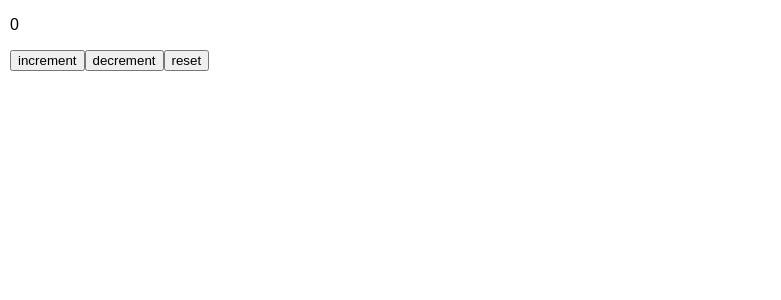
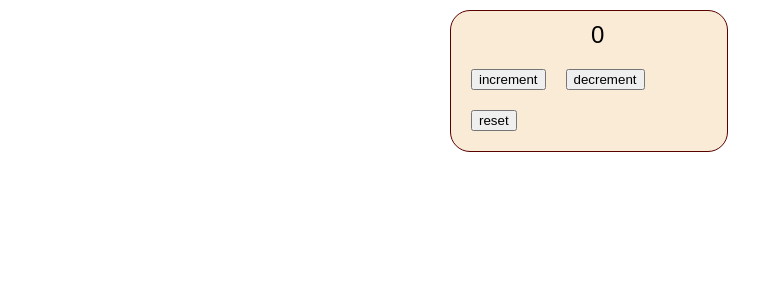
Before and after one commit to amirhoprogrammer/my-react-bro, a React (Vite) app: page /counter in a window 1280 px wide. Shown: the top 300 px of the page, without its empty margins (0-781 px from the left). Built offline with nearby package versions, Linux system fonts and the light colour scheme.

Commit message:
edit css of counter

```diff
--- a/src/index.css
+++ b/src/index.css
@@ -265,7 +265,30 @@ body {
 }
 /* Counter */
 .counter-container {
-  margin: 10px;
+  margin: 10px 0px 0px 450px;
+  border: 1px solid rgb(89, 0, 0);
+  align-items: center;
+  justify-content: center;
+  background-color: antiquewhite;
+  color: black;
+  padding: 10px;
+  width: 20%;
+  border-radius: 20px;
+  -webkit-border-radius: 20px;
+  -moz-border-radius: 20px;
+  -ms-border-radius: 20px;
+  -o-border-radius: 20px;
+}
+.count-display {
+  align-items: center;
+  justify-content: center;
+  margin: 0px 30px 10px 130px;
+  font-size: x-large;
+}
+.counter-button {
+  align-items: center;
+  justify-content: center;
+  margin: 10px 10px 10px 10px;
 }
 /* MyComponentObject */
 .mycomponentobject {
```
